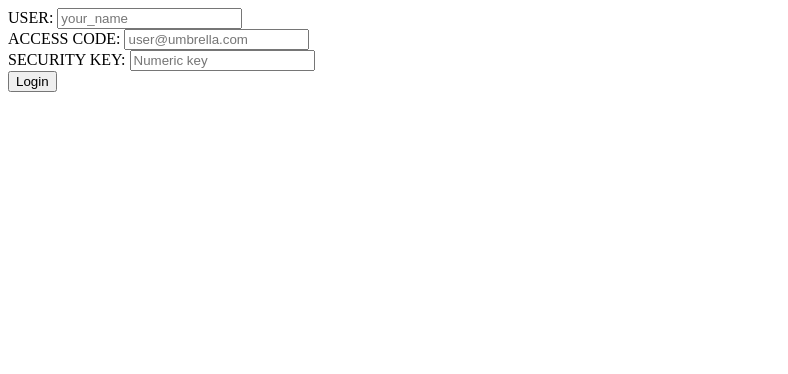
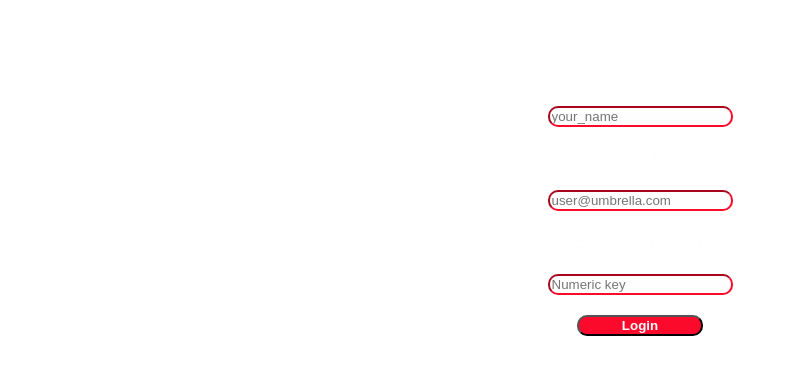
Before and after one commit to estraphael/umbrella_login, a plain HTML site: page index.html in a window 1280 px wide. Shown: the whole page, without its empty margins (0-788 px from the left). Drawn offline with Linux system fonts and the light colour scheme.

Commit message:
corrigi bug css

```diff
--- a/index.html
+++ b/index.html
@@ -7,7 +7,7 @@
         <meta charset="UTF-8">
         <title>Umbrella Corporation</title>
         <link rel="shortcut icon" href="https://www.pngitem.com/pimgs/m/83-836768_transparent-umbrella-icon-png-umbrella-corporation-logo-png.png">
-        <link rel="stylesheet" href="form-style.css">
+        <link rel="stylesheet" href="style.css">
         <script src="script.js"></script>
     </head>
 
```
